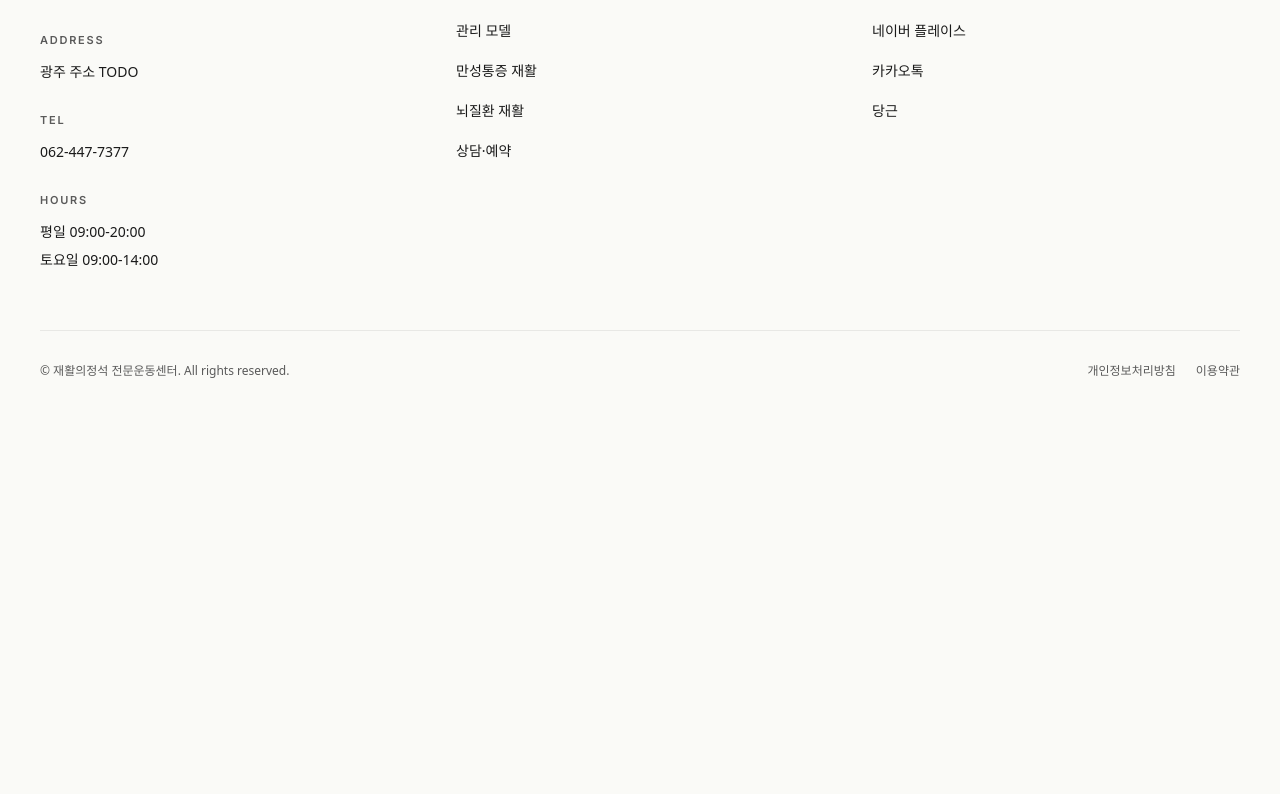
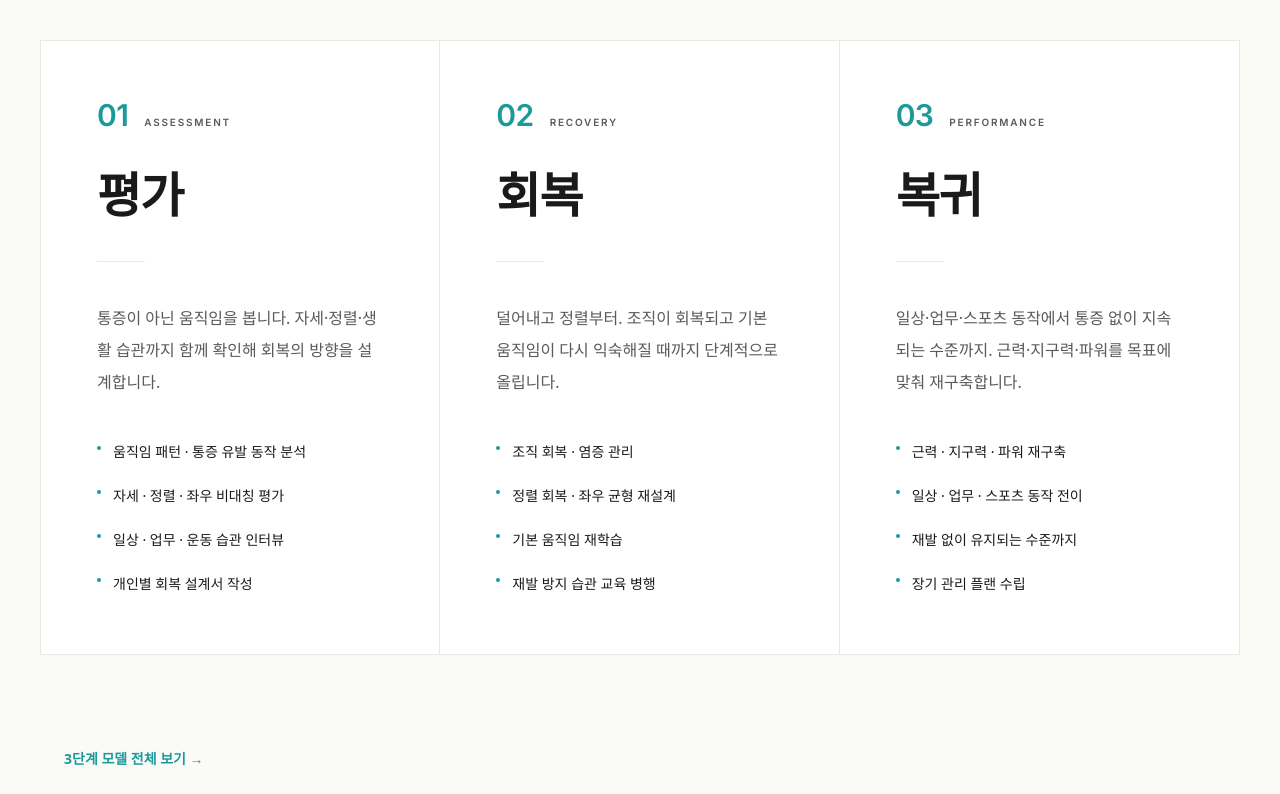
Before and after one commit to zaq4026-sys/rehab-jeongseok, a Next.js app: page / in a window 1280 px wide. Shown: the part 3526-4320 px from the top of the page. Before the commit the page ends 3985 px from the top, so only its background shows below. Built offline with nearby package versions, Linux system fonts and the light colour scheme; a web font is replaced by a local one.

Commit message:
Add ProcessSteps section

```diff
--- a/app/page.tsx
+++ b/app/page.tsx
@@ -1,6 +1,7 @@
 import { BeforeAfterComparison } from "@/components/sections/BeforeAfterComparison";
 import { CredentialCards } from "@/components/sections/CredentialCards";
 import { HomeHero } from "@/components/sections/HomeHero";
+import { ProcessSteps } from "@/components/sections/ProcessSteps";
 
 export default function Page() {
   return (
@@ -8,6 +9,7 @@ export default function Page() {
       <HomeHero />
       <CredentialCards />
       <BeforeAfterComparison />
+      <ProcessSteps />
     </main>
   );
 }
--- a/components/sections/ProcessSteps.tsx
+++ b/components/sections/ProcessSteps.tsx
@@ -1,7 +1,122 @@
+import { CTAButton } from "@/components/common/CTAButton";
+import { FadeUp } from "@/components/common/FadeUp";
+import { Section } from "@/components/common/Section";
+import { SectionHeading } from "@/components/common/SectionHeading";
+
+const processSteps = [
+  {
+    number: "01",
+    label: "ASSESSMENT",
+    title: "평가",
+    description:
+      "통증이 아닌 움직임을 봅니다. 자세·정렬·생활 습관까지 함께 확인해 회복의 방향을 설계합니다.",
+    items: [
+      "움직임 패턴 · 통증 유발 동작 분석",
+      "자세 · 정렬 · 좌우 비대칭 평가",
+      "일상 · 업무 · 운동 습관 인터뷰",
+      "개인별 회복 설계서 작성",
+    ],
+  },
+  {
+    number: "02",
+    label: "RECOVERY",
+    title: "회복",
+    description:
+      "덜어내고 정렬부터. 조직이 회복되고 기본 움직임이 다시 익숙해질 때까지 단계적으로 올립니다.",
+    items: [
+      "조직 회복 · 염증 관리",
+      "정렬 회복 · 좌우 균형 재설계",
+      "기본 움직임 재학습",
+      "재발 방지 습관 교육 병행",
+    ],
+  },
+  {
+    number: "03",
+    label: "PERFORMANCE",
+    title: "복귀",
+    description:
+      "일상·업무·스포츠 동작에서 통증 없이 지속되는 수준까지. 근력·지구력·파워를 목표에 맞춰 재구축합니다.",
+    items: [
+      "근력 · 지구력 · 파워 재구축",
+      "일상 · 업무 · 스포츠 동작 전이",
+      "재발 없이 유지되는 수준까지",
+      "장기 관리 플랜 수립",
+    ],
+  },
+] as const;
+
 /**
- * Assessment, recovery, performance process section placeholder.
- * The full section implementation starts in project step 3.
+ * Three-stage model section explaining the evaluation-first care flow.
+ * Shows how assessment, recovery, and performance connect in sequence.
  */
 export function ProcessSteps() {
-  return null;
+  return (
+    <Section tone="ivory" aria-labelledby="process-heading">
+      <FadeUp delayMs={0}>
+        <SectionHeading
+          id="process-heading"
+          kicker="3-STAGE MODEL"
+          title="평가 → 회복 → 복귀. 순서를 지킵니다."
+          description="통증 완화만 목표로 삼지 않습니다. 평가로 원인을 찾고, 회복으로 토대를 다지고, 복귀로 일상·운동·업무에서 재발 없이 유지되는 수준까지 이끕니다."
+          align="left"
+        />
+      </FadeUp>
+
+      <div className="mt-20 grid grid-cols-1 gap-0 overflow-hidden border border-line md:grid-cols-3 lg:mt-24">
+        {processSteps.map((step, index) => (
+          <FadeUp
+            key={step.number}
+            delayMs={120 + index * 120}
+            className="h-full"
+          >
+            <article
+              className={`h-full bg-white p-10 transition-colors duration-500 ease-calm hover:bg-ivory lg:p-14 ${
+                index < processSteps.length - 1
+                  ? "border-b border-line md:border-b-0 md:border-r"
+                  : ""
+              }`}
+            >
+              <div className="mb-10 flex items-baseline gap-4">
+                <span className="font-en text-2xl font-semibold tracking-[-0.02em] text-brand lg:text-3xl">
+                  {step.number}
+                </span>
+                <span className="font-en text-[10px] font-semibold uppercase tracking-[0.18em] text-muted">
+                  {step.label}
+                </span>
+              </div>
+
+              <h3 className="font-serif text-4xl font-semibold tracking-[-0.025em] text-charcoal lg:text-5xl">
+                {step.title}
+              </h3>
+
+              <div className="my-8 h-px w-12 bg-line lg:my-10" />
+
+              <p className="mb-8 font-sans text-sm leading-7 text-muted lg:mb-10 lg:text-base lg:leading-8">
+                {step.description}
+              </p>
+
+              <ul className="grid gap-3 lg:gap-4">
+                {step.items.map((item) => (
+                  <li key={item} className="flex items-start gap-3">
+                    <span className="mt-2 h-1 w-1 shrink-0 rounded-full bg-brand" />
+                    <span className="font-sans text-sm leading-7 text-charcoal">
+                      {item}
+                    </span>
+                  </li>
+                ))}
+              </ul>
+            </article>
+          </FadeUp>
+        ))}
+      </div>
+
+      <FadeUp delayMs={480}>
+        <div className="mt-16 flex justify-start lg:mt-20">
+          <CTAButton href="/approach" variant="text">
+            3단계 모델 전체 보기 →
+          </CTAButton>
+        </div>
+      </FadeUp>
+    </Section>
+  );
 }
```
